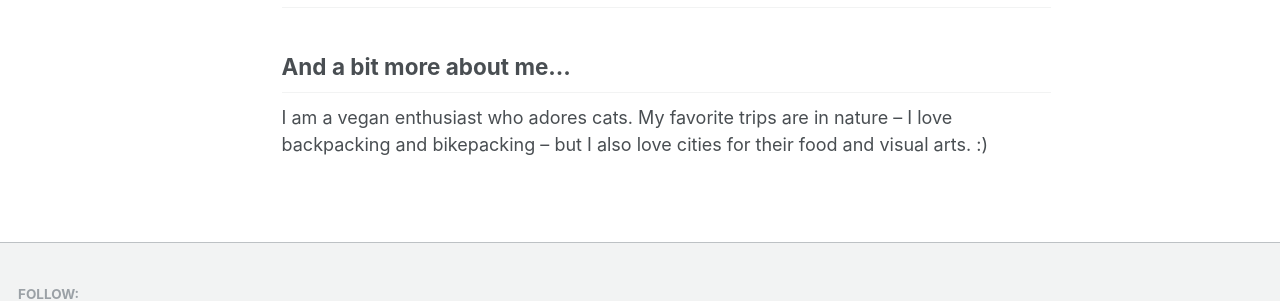
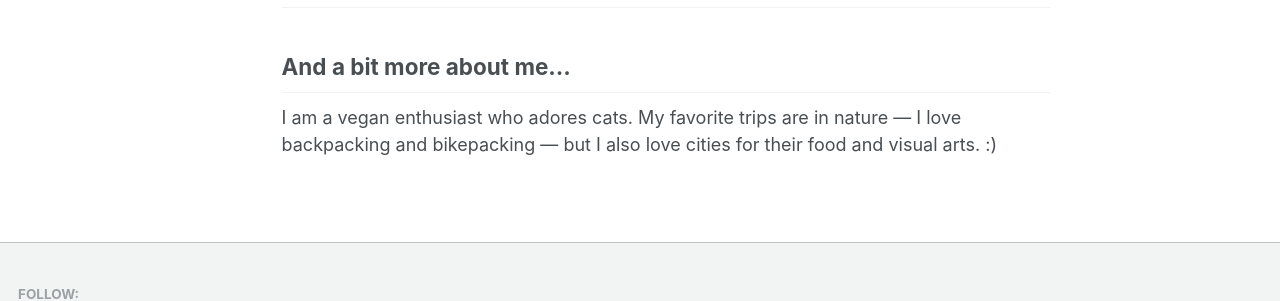
Before and after one commit to anamainhardt/anamainhardt.github.io, a Jekyll site: the page built from _pages/about.md, in a window 1280 px wide and 1327 px high. Shown: the part 957-1258 px from the top of the window. Built offline with Jekyll 4.4.1, drawn with Linux system fonts in a browser that asks for light colours; some web fonts are replaced.

```diff
--- a/_pages/about.md
+++ b/_pages/about.md
@@ -22,14 +22,14 @@ Automation Systems Engineering.
 My ongoing research lies in the field of Supervisory Control Theory,
 but my interests include Formal Verification and Systems Biology.
 
-***
+****
 ## Awards
 * Best Student Paper Award at the 16th IFAC Workshop on Discrete Event Systems (WODES’22)
 
-***
+****
 ## Recorded Talks
 * Invited talk at the PhD Forum for the [Virtual Talk Series on Discrete Event Systems 2023](https://ieeecss.org/tc/discrete-event-systems/talk-series-2023), organised by IEEE CSS TC DES
 
-***
+****
 ## And a bit more about me...
-I am a vegan enthusiast who adores cats. My favorite trips are in nature -- I love backpacking and bikepacking -- but I also love cities for their food and visual arts. :)
+I am a vegan enthusiast who adores cats. My favorite trips are in nature --- I love backpacking and bikepacking --- but I also love cities for their food and visual arts. :)
```
